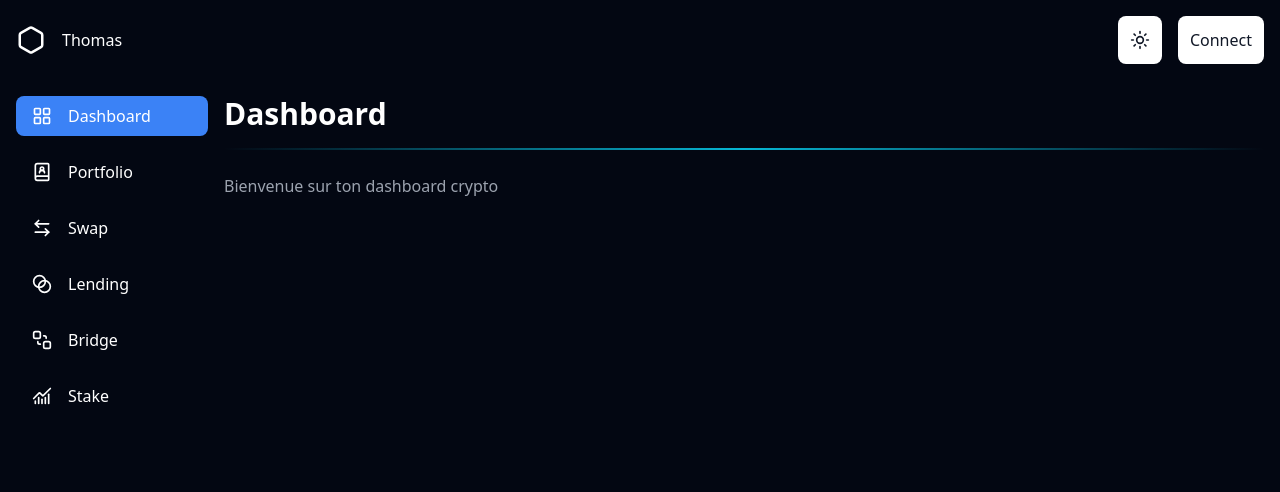
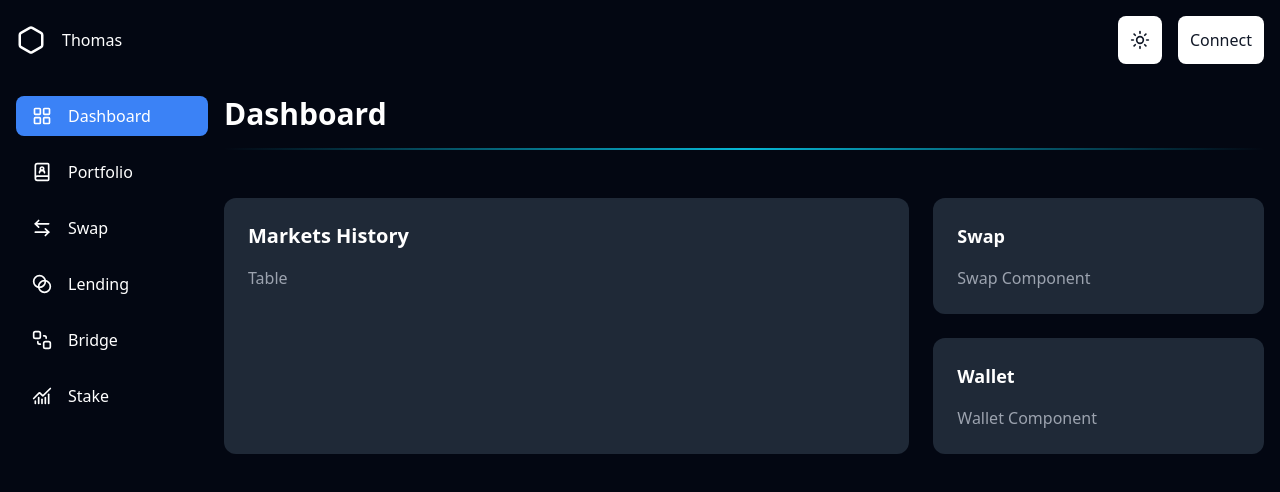
Before and after one commit to thomasalzonne/cryptoportfolio, a React (Vite) app in the folder frontend/: page /dashboard in a window 1280 px wide. Shown: the top 492 px of the page. Built offline with nearby package versions, Linux system fonts and the light colour scheme.

Commit message:
Add cards on Dashboard

```diff
--- a/frontend/src/pages/Dashboard.tsx
+++ b/frontend/src/pages/Dashboard.tsx
@@ -1,11 +1,29 @@
+import PageHeader from "../components/pages/Header";
 import PageLayout from "../components/pages/PageLayout";
-import PageHeader from "../components/pages/Header";
 
 export default function Dashboard() {
   return (
     <PageLayout>
-      <PageHeader title="Dashboard"/>
-      <p className="text-gray-400">Bienvenue sur ton dashboard crypto</p>
+      <PageHeader title="Dashboard" />
+
+      <div className="grid grid-cols-3 gap-6 mt-6">
+        <div className="col-span-2 bg-gray-100 dark:bg-gray-800 rounded-xl p-6 transition-colors duration-300">
+          <h2 className="text-xl font-bold text-gray-900 dark:text-white mb-4">Markets History</h2>
+          <p className="text-gray-600 dark:text-gray-400">Table</p>
+        </div>
+
+        <div className="space-y-6">
+          <div className="bg-gray-100 dark:bg-gray-800 rounded-xl p-6 transition-colors duration-300">
+            <h3 className="text-lg font-bold text-gray-900 dark:text-white mb-4">Swap</h3>
+            <p className="text-gray-600 dark:text-gray-400">Swap Component</p>
+          </div>
+
+          <div className="bg-gray-100 dark:bg-gray-800 rounded-xl p-6 transition-colors duration-300">
+            <h3 className="text-lg font-bold text-gray-900 dark:text-white mb-4">Wallet</h3>
+            <p className="text-gray-600 dark:text-gray-400">Wallet Component</p>
+          </div>
+        </div>
+      </div>
     </PageLayout>
   )
 }
```
